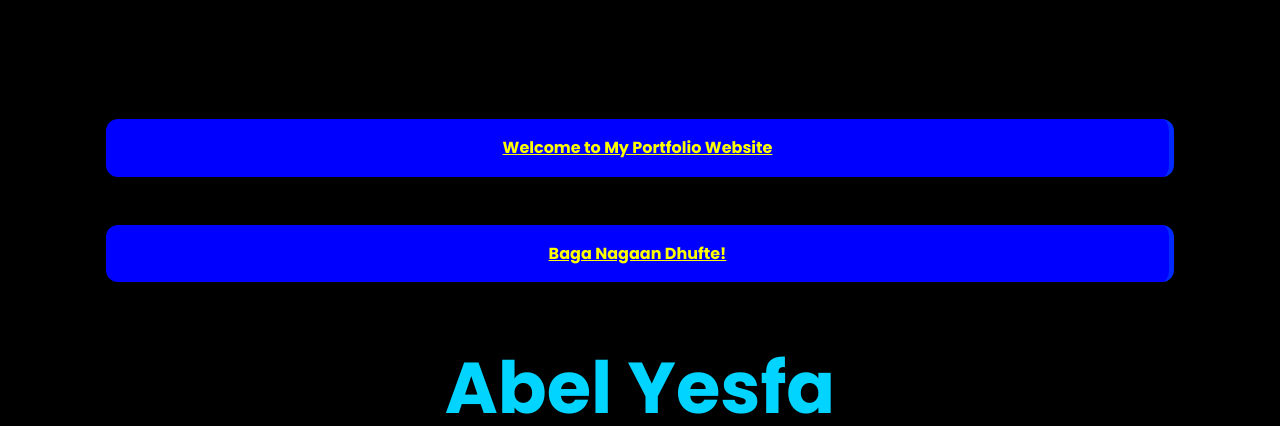
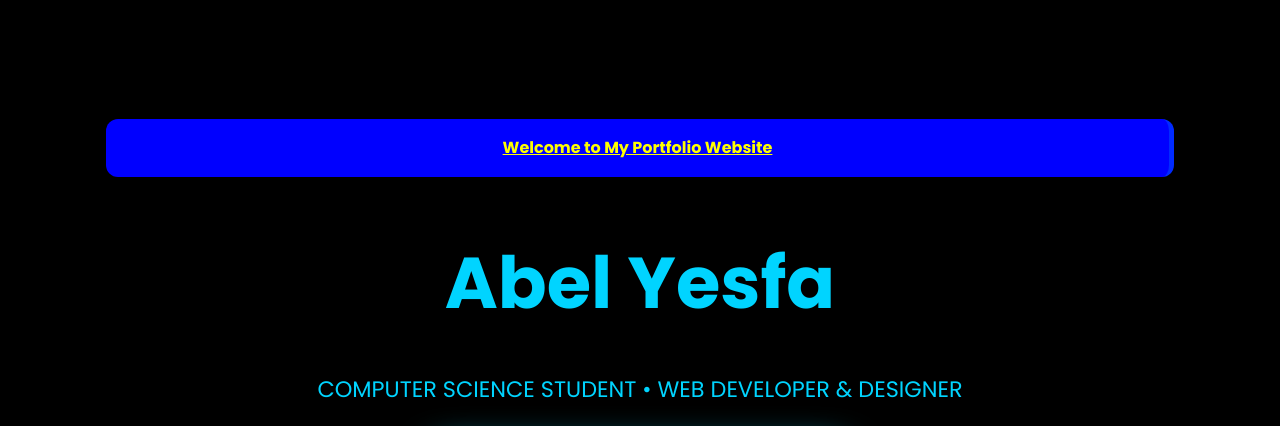
Before and after one commit to abelyesbata/webpro1, a plain HTML site: page index.html in a window 1280 px wide. Shown: the part 93-519 px from the top of the page. Drawn offline with Linux system fonts and the light colour scheme.

Commit message:
Update index.html

```diff
--- a/index.html
+++ b/index.html
@@ -261,7 +261,6 @@ transform: translateY(-8px) scale(1.3);
     <main>
         <section id="home">
             <div class="welcome-text">Welcome to My Portfolio Website</div>
-            <div class="welcome-text">Baga Nagaan Dhufte!</div>
             <h1>Abel Yesfa</h1>
             <p style="text-align:center; font-size:1.4rem; color:var(--primary); margin-top:1rem;">
                 COMPUTER SCIENCE STUDENT • WEB DEVELOPER & DESIGNER
```
